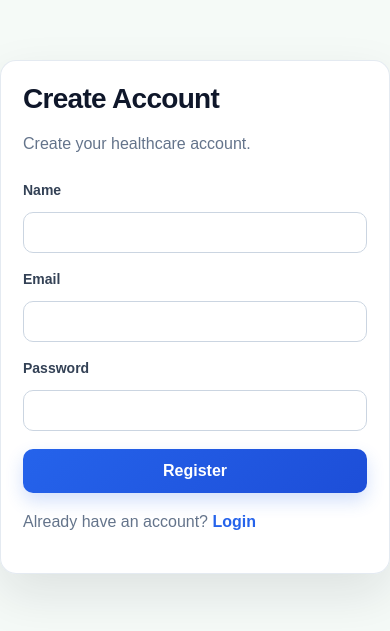
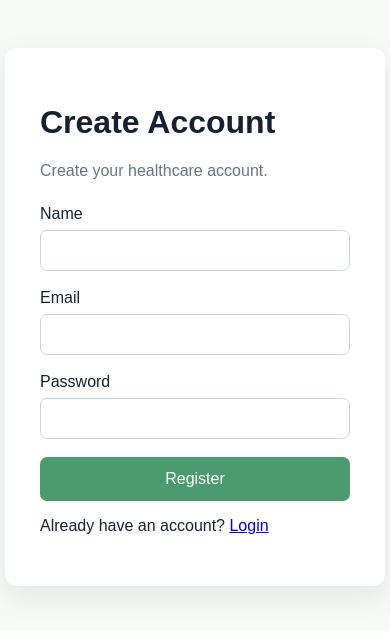
Before and after one commit to Ashwin-singh-chauhan/healthcare-appointment-manager, a React (Vite) app in the folder frontend/: page /register in a window 390 px wide. Shown: the part 105-736 px from the top of the page. Built offline with nearby package versions, Linux system fonts and the light colour scheme; no server answers.

Commit message:
Update index.css

```diff
--- a/frontend/src/index.css
+++ b/frontend/src/index.css
@@ -1,352 +1,169 @@
+* {
+  box-sizing: border-box;
+}
+
+html,
+body,
+#root {
+  margin: 0;
+  padding: 0;
+  min-height: 100%;
+}
+
+body {
+  font-family: Arial, sans-serif;
+  background: #F5FAF7;
+  color: #172033;
+}
+
 /* =========================================================
-   HEALTHCARE+ — GLOBAL UI
+   HEALTHCARE+ GREEN THEME
    ========================================================= */
 
 :root {
-  --primary: #2563eb;
-  --primary-dark: #1d4ed8;
-  --primary-soft: #eff6ff;
+  --hc-primary: #4C9B6E;
+  --hc-primary-dark: #3D7F5A;
+  --hc-primary-light: #EAF6EE;
+  --hc-accent: #6BBF8B;
 
-  --success: #16a34a;
-  --danger: #ef4444;
-  --danger-dark: #dc2626;
+  --hc-bg: #F5FAF7;
+  --hc-border: #DCEBE2;
 
-  --text: #0f172a;
-  --muted: #64748b;
-  --border: #e2e8f0;
+  --hc-text: #172033;
+  --hc-muted: #64748B;
 
-  --background: #f1f5f9;
-  --surface: #ffffff;
-
-  --shadow-sm: 0 2px 8px rgba(15, 23, 42, 0.05);
-  --shadow-md: 0 10px 30px rgba(15, 23, 42, 0.08);
-  --shadow-lg: 0 20px 50px rgba(15, 23, 42, 0.1);
-
-  font-family:
-    Inter,
-    ui-sans-serif,
-    system-ui,
-    -apple-system,
-    BlinkMacSystemFont,
-    "Segoe UI",
-    sans-serif;
+  --hc-white: #FFFFFF;
 }
 
-/* =========================================================
-   RESET
-   ========================================================= */
-
-* {
-  box-sizing: border-box;
-}
+/* General */
 
 html {
   scroll-behavior: smooth;
 }
 
 body {
-  margin: 0 !important;
-  min-width: 320px;
-  min-height: 100vh;
-
-  background:
-    radial-gradient(
-      circle at top left,
-      rgba(37, 99, 235, 0.08),
-      transparent 35%
-    ),
-    linear-gradient(135deg, #f8fafc 0%, #eef4ff 100%) !important;
-
-  color: var(--text) !important;
-  font-family: inherit !important;
-  -webkit-font-smoothing: antialiased;
+  background: var(--hc-bg) !important;
+  color: var(--hc-text);
 }
 
 button,
+a,
 input,
 select,
 textarea {
-  font-family: inherit !important;
+  font-family: inherit;
 }
 
 button {
   transition:
-    transform 0.15s ease,
-    box-shadow 0.15s ease,
-    background 0.15s ease,
-    opacity 0.15s ease !important;
+    transform 0.18s ease,
+    filter 0.18s ease,
+    box-shadow 0.18s ease;
 }
 
-button:hover:not(:disabled) {
-  transform: translateY(-1px);
-  box-shadow: 0 8px 18px rgba(37, 99, 235, 0.18);
+button:hover {
+  filter: brightness(0.97);
 }
 
-button:active:not(:disabled) {
-  transform: translateY(0);
-}
-
-button:disabled {
-  opacity: 0.6 !important;
-  cursor: not-allowed !important;
-}
-
-/* =========================================================
-   HEADINGS
-   ========================================================= */
-
-h1,
-h2,
-h3,
-h4 {
-  color: var(--text) !important;
-  letter-spacing: -0.025em;
-}
-
-h1 {
-  font-weight: 800 !important;
-}
-
-h2 {
-  font-weight: 700 !important;
-}
-
-p {
-  color: var(--muted);
-  line-height: 1.65;
-}
-
-/* =========================================================
-   TOP NAVIGATION
-   ========================================================= */
-
-header,
-nav {
-  background: rgba(255, 255, 255, 0.92) !important;
-  backdrop-filter: blur(14px);
-  border-bottom: 1px solid rgba(226, 232, 240, 0.9) !important;
-  box-shadow: 0 2px 12px rgba(15, 23, 42, 0.04);
-}
-
-/* =========================================================
-   LOGIN / REGISTER FORMS
-   ========================================================= */
-
-form {
-  position: relative;
-
-  background: rgba(255, 255, 255, 0.96) !important;
-
-  border: 1px solid rgba(226, 232, 240, 0.9) !important;
-
-  border-radius: 20px !important;
-
-  box-shadow: var(--shadow-lg) !important;
-
-  backdrop-filter: blur(10px);
-
-  transition:
-    transform 0.2s ease,
-    box-shadow 0.2s ease;
-}
-
-form:hover {
-  box-shadow:
-    0 25px 60px rgba(15, 23, 42, 0.12) !important;
-}
-
-form h1 {
-  font-size: 34px !important;
-  margin-top: 0 !important;
-  margin-bottom: 10px !important;
-}
-
-form label {
-  display: block;
-  color: #334155 !important;
-  font-size: 14px;
-  font-weight: 700;
-  margin-bottom: 7px;
+button:active {
+  transform: scale(0.98);
 }
 
 input,
 select,
 textarea {
-  background: #ffffff !important;
-
-  color: #0f172a !important;
-
-  border: 1px solid #cbd5e1 !important;
-
-  border-radius: 10px !important;
-
   outline: none;
-
   transition:
-    border 0.15s ease,
-    box-shadow 0.15s ease,
-    background 0.15s ease;
+    border-color 0.18s ease,
+    box-shadow 0.18s ease;
 }
 
 input:focus,
 select:focus,
 textarea:focus {
-  border-color: var(--primary) !important;
-
-  box-shadow:
-    0 0 0 4px rgba(37, 99, 235, 0.1) !important;
-
-  background: #ffffff !important;
+  border-color: var(--hc-primary) !important;
+  box-shadow: 0 0 0 3px rgba(76, 155, 110, 0.12);
 }
 
-input::placeholder {
-  color: #94a3b8;
+/* Links */
+
+a {
+  transition:
+    color 0.18s ease,
+    background 0.18s ease;
 }
 
 /* =========================================================
-   PRIMARY BUTTONS
+   COMMON HEALTHCARE COMPONENTS
    ========================================================= */
 
-button {
-  font-weight: 700 !important;
+.hc-primary {
+  color: var(--hc-primary);
 }
 
-form button {
-  background:
-    linear-gradient(
-      135deg,
-      #2563eb,
-      #1d4ed8
-    ) !important;
-
-  border-radius: 10px !important;
-
-  box-shadow:
-    0 8px 18px rgba(37, 99, 235, 0.2) !important;
+.hc-primary-bg {
+  background: var(--hc-primary);
+  color: white;
 }
 
-form button:hover:not(:disabled) {
-  background:
-    linear-gradient(
-      135deg,
-      #1d4ed8,
-      #1e40af
-    ) !important;
+.hc-light-bg {
+  background: var(--hc-primary-light);
+}
+
+.hc-border {
+  border-color: var(--hc-border);
 }
 
 /* =========================================================
-   ERROR / SUCCESS
+   EXISTING APP STYLES
    ========================================================= */
 
-.error {
-  background:
-    linear-gradient(
-      135deg,
-      #fff1f2,
-      #fee2e2
-    ) !important;
-
-  color: #b91c1c !important;
-
-  border: 1px solid #fecaca !important;
-
-  border-radius: 10px !important;
-
-  font-weight: 600 !important;
+.container {
+  width: 100%;
+  max-width: 1200px;
+  margin: 0 auto;
 }
 
+/* Badge */
+
+.badge {
+  border-radius: 999px;
+  background: #EAF6EE;
+  color: #3D7F5A;
+  font-size: 13px;
+  font-weight: 700;
+}
+
+/* Cards */
+
+.card {
+  border-radius: 16px;
+  background: #F5FAF7;
+  border: 1px solid #DCEBE2;
+}
+
+/* Success */
+
 .success {
-  background:
-    linear-gradient(
-      135deg,
-      #f0fdf4,
-      #dcfce7
-    ) !important;
-
-  color: #166534 !important;
-
-  border: 1px solid #bbf7d0 !important;
-
-  border-radius: 10px !important;
-
-  font-weight: 600 !important;
+  color: #3D7F5A;
+  font-weight: 700;
 }
 
 /* =========================================================
-   DASHBOARD CARDS
+   BUTTONS
    ========================================================= */
 
-main > div,
-main > section {
-  transition:
-    transform 0.2s ease,
-    box-shadow 0.2s ease;
+.btn-primary {
+  background: var(--hc-primary);
+  color: white;
+  border: none;
+  border-radius: 8px;
+  padding: 10px 18px;
+  cursor: pointer;
 }
 
-/* Cards created by your current inline styles */
-main [style*="background: white"],
-main [style*="background: \"white\""] {
-  border: 1px solid rgba(226, 232, 240, 0.8) !important;
-
-  box-shadow:
-    0 8px 25px rgba(15, 23, 42, 0.06) !important;
-}
-
-/* =========================================================
-   AVATARS / ICONS
-   ========================================================= */
-
-[style*="borderRadius: \"50%\""] {
-  box-shadow:
-    0 6px 15px rgba(37, 99, 235, 0.12);
-}
-
-/* =========================================================
-   LINKS
-   ========================================================= */
-
-a {
-  color: var(--primary);
-  font-weight: 700;
-  text-decoration: none;
-  transition: color 0.15s ease;
-}
-
-a:hover {
-  color: var(--primary-dark);
-  text-decoration: underline;
-}
-
-/* =========================================================
-   TABLES
-   ========================================================= */
-
-table {
-  width: 100%;
-  border-collapse: collapse;
-  background: white;
-  border-radius: 14px;
-  overflow: hidden;
-  box-shadow: var(--shadow-md);
-}
-
-th {
-  background: #f8fafc;
-  color: #475569;
-  font-size: 13px;
-  text-transform: uppercase;
-  letter-spacing: 0.04em;
-}
-
-th,
-td {
-  padding: 14px 16px;
-  border-bottom: 1px solid var(--border);
-  text-align: left;
-}
-
-tr:hover td {
-  background: #f8fafc;
+.btn-primary:hover {
+  background: var(--hc-primary-dark);
 }
 
 /* =========================================================
@@ -354,68 +171,27 @@ tr:hover td {
    ========================================================= */
 
 ::-webkit-scrollbar {
-  width: 9px;
+  width: 8px;
 }
 
 ::-webkit-scrollbar-track {
-  background: #f1f5f9;
+  background: #EEF6F1;
 }
 
 ::-webkit-scrollbar-thumb {
-  background: #cbd5e1;
-  border-radius: 999px;
+  background: #9CCCAF;
+  border-radius: 10px;
 }
 
 ::-webkit-scrollbar-thumb:hover {
-  background: #94a3b8;
+  background: #4C9B6E;
 }
 
 /* =========================================================
-   MOBILE
+   SELECTION
    ========================================================= */
 
-@media (max-width: 768px) {
-
-  header,
-  nav {
-    padding-left: 20px !important;
-    padding-right: 20px !important;
-  }
-
-  main {
-    padding: 30px 20px !important;
-  }
-
-  form {
-    width: min(100%, 430px) !important;
-    padding: 28px !important;
-  }
-
-  form h1 {
-    font-size: 28px !important;
-  }
-
-  button {
-    min-height: 44px;
-  }
-
+::selection {
+  background: #6BBF8B;
+  color: white;
 }
-
-@media (max-width: 480px) {
-
-  form {
-    padding: 22px !important;
-    border-radius: 16px !important;
-  }
-
-  h1 {
-    font-size: 28px !important;
-  }
-
-  header,
-  nav {
-    height: auto !important;
-    min-height: 65px;
-  }
-
-}
```
